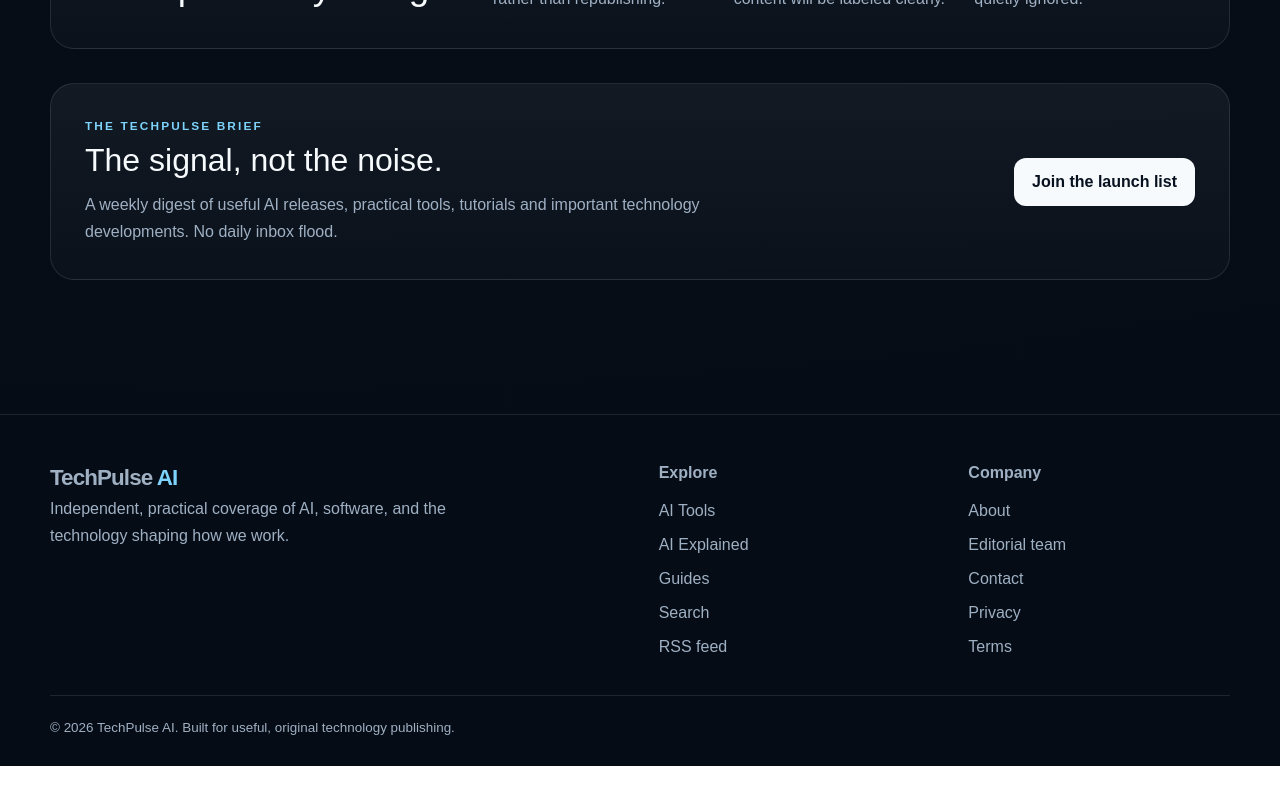
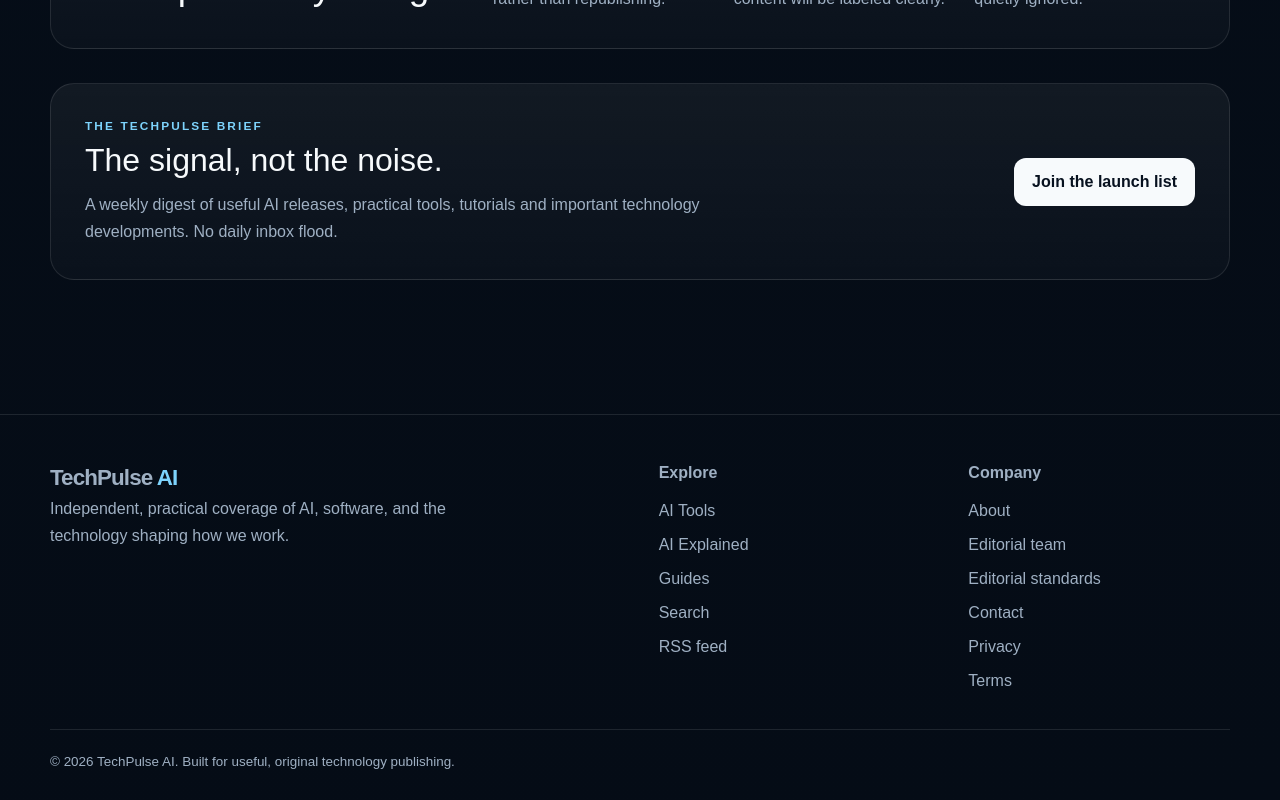
Before and after one commit to winnzzy/techpulse-ai, a Next.js app: page / in a window 1280 px wide. Shown: the part 5600-6400 px from the top of the page. Before the commit the page ends 6366 px from the top, so only its background shows below. Built offline with nearby package versions, Linux system fonts and the light colour scheme; no server answers.

Commit message:
Link editorial standards across publication footer

```diff
--- a/app/layout.tsx
+++ b/app/layout.tsx
@@ -94,6 +94,7 @@ export default function RootLayout({ children }: Readonly<{ children: React.Reac
               <div className="footer-links">
                 <Link href="/about">About</Link>
                 <Link href="/authors/techpulse-ai-editorial">Editorial team</Link>
+                <Link href="/editorial-standards">Editorial standards</Link>
                 <Link href="/contact">Contact</Link>
                 <Link href="/privacy">Privacy</Link>
                 <Link href="/terms">Terms</Link>
```
